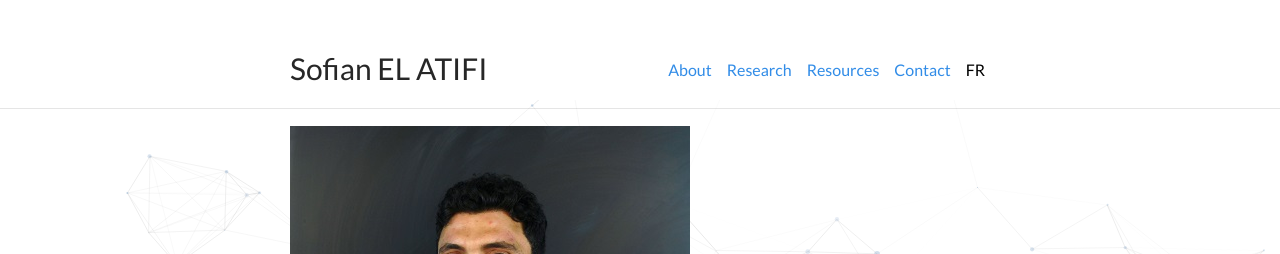
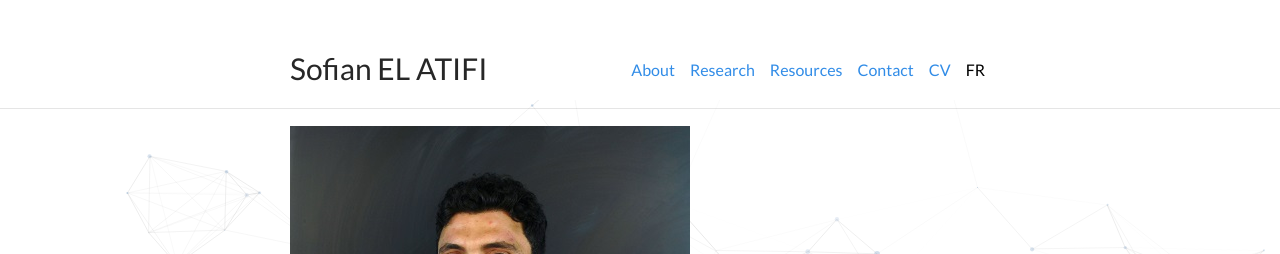
Before and after one commit to sofianelatifi/sofianelatifi.github.io, a Jekyll site: the page built from index.md, in a window 1280 px wide. Shown: the top 254 px of the page. Built offline with Jekyll 4.4.1, drawn with Linux system fonts in a browser that asks for light colours.

```diff
--- a/_config.yml
+++ b/_config.yml
@@ -25,3 +25,6 @@ nav:
   - name: "Contact"
     link: "/SofianEAwebsite/en/contact/"
     lang: "en"
+  - name: "CV"
+    link: "/SofianEAwebsite/en/cv/"
+    lang: "en"
```
